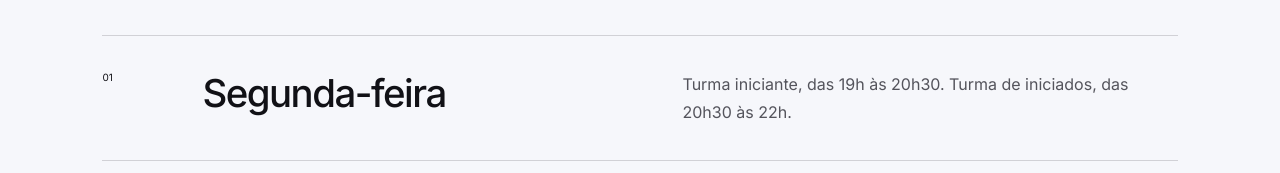
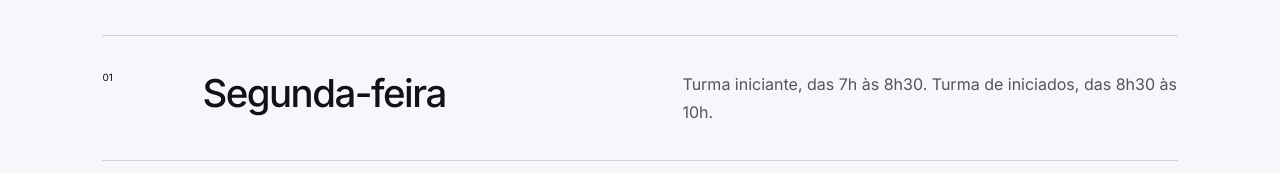
Before and after one commit to leonardodariva/no-ritmo-academia-de-danca, a Next.js app: page /horarios in a window 1280 px wide. Shown: the part 779-952 px from the top of the page. Built offline with nearby package versions, Linux system fonts and the light colour scheme; a web font is replaced by a local one.

Commit message:
content: atualiza formatos modalidades e horários

```diff
--- a/app/aulas/page.tsx
+++ b/app/aulas/page.tsx
@@ -3,5 +3,5 @@ export default function AulasPage() { return <SubpageShell kicker="Do seu jeito"
   {number:"01",title:"Aulas em grupo",text:"Aprendizado coletivo, socialização, prática guiada e evolução em uma turma com objetivos semelhantes."},
   {number:"02",title:"Aulas particulares",text:"Atendimento personalizado para uma pessoa ou casal, com ritmo e horário combinados."},
   {number:"03",title:"Noivos e coreografias",text:"Preparação de danças para casamento, bodas, debutantes e outras celebrações especiais."},
-  {number:"04",title:"Aulas e projetos externos",text:"Possibilidades de oficinas, ações culturais, empresas, escolas, eventos e iniciativas comunitárias."},
+  {number:"04",title:"Como escolher",text:"A equipe orienta cada pessoa conforme objetivo, experiência, disponibilidade e formato mais adequado. Valores e vagas são confirmados diretamente no atendimento."},
 ]} />; }
--- a/app/horarios/page.tsx
+++ b/app/horarios/page.tsx
@@ -1,7 +1,9 @@
 import SubpageShell from "../SubpageShell";
 export default function HorariosPage() { return <SubpageShell kicker="Planeje sua semana" title="Turmas e horários" intro="Confira a grade atual e converse com a equipe para confirmar vagas e agendar uma aula experimental." sections={[
-  {number:"01",title:"Segunda-feira",text:"Turma iniciante, das 19h às 20h30. Turma de iniciados, das 20h30 às 22h."},
-  {number:"02",title:"Terça e quarta-feira",text:"Terça: turma iniciante, das 19h30 às 21h. Quarta: turma iniciante, das 20h às 21h30."},
-  {number:"03",title:"Quinta e sexta-feira",text:"Quinta: turma nível 2, das 20h às 22h. Sexta-feira: sem turmas regulares."},
-  {number:"04",title:"Sábado",text:"Turma iniciante, das 13h30 às 15h. Turma de iniciados, das 15h às 16h30."},
+  {number:"01",title:"Segunda-feira",text:"Turma iniciante, das 7h às 8h30. Turma de iniciados, das 8h30 às 10h."},
+  {number:"02",title:"Terça-feira",text:"Turma iniciante, das 7h30 às 9h."},
+  {number:"03",title:"Quarta-feira",text:"Turma iniciante, das 8h às 9h30."},
+  {number:"04",title:"Quinta-feira",text:"Turma nível 2, das 8h às 10h."},
+  {number:"05",title:"Sexta-feira",text:"Não há turma regular neste dia."},
+  {number:"06",title:"Sábado",text:"Turma iniciante, das 13h30 às 15h. Turma de iniciados, das 15h às 16h30."},
 ]} />; }
--- a/app/modalidades/page.tsx
+++ b/app/modalidades/page.tsx
@@ -1,7 +1,7 @@
 import SubpageShell from "../SubpageShell";
 export default function ModalidadesPage() { return <SubpageShell kicker="Encontre seu ritmo" title="Modalidades" intro="Cada ritmo terá uma explicação própria, nível indicado, benefícios e informações para escolher a melhor turma." sections={[
   {number:"01",title:"Danças de salão",text:"Forró, bolero, samba de gafieira, salsa, zouk, tango, sertanejo e vaneira."},
-  {number:"02",title:"Outras modalidades",text:"Espaço para balé, jazz, dança do ventre e ritmos, conforme a grade atual da academia."},
+  {number:"02",title:"Ritmos e repertórios",text:"A grade de ritmos deve ser confirmada pela academia. Esta página será atualizada com descrições, origens e características de cada modalidade disponível."},
   {number:"03",title:"Níveis de aprendizado",text:"Organização das opções para iniciantes, intermediários e alunos que desejam aperfeiçoamento."},
   {number:"04",title:"Qual ritmo combina comigo?",text:"Um guia simples para ajudar cada visitante a começar de acordo com objetivos, gosto musical e experiência."},
 ]} />; }
--- a/app/page.tsx
+++ b/app/page.tsx
@@ -10,10 +10,10 @@ const experimentalUrl =
 const mapsUrl = "https://www.google.com/maps/search/?api=1&query=No+Ritmo+Academia+de+Dança+Apucarana+PR";
 
 const schedule = [
-  { number: "01", day: "Segunda-feira", sessions: [{ level: "Turma iniciante", time: "19h — 20h30" }, { level: "Turma de iniciados", time: "20h30 — 22h" }] },
-  { number: "02", day: "Terça-feira", sessions: [{ level: "Turma iniciante", time: "19h30 — 21h" }] },
-  { number: "03", day: "Quarta-feira", sessions: [{ level: "Turma iniciante", time: "20h — 21h30" }] },
-  { number: "04", day: "Quinta-feira", sessions: [{ level: "Turma nível 2", time: "20h — 22h" }] },
+  { number: "01", day: "Segunda-feira", sessions: [{ level: "Turma iniciante", time: "7h — 8h30" }, { level: "Turma de iniciados", time: "8h30 — 10h" }] },
+  { number: "02", day: "Terça-feira", sessions: [{ level: "Turma iniciante", time: "7h30 — 9h" }] },
+  { number: "03", day: "Quarta-feira", sessions: [{ level: "Turma iniciante", time: "8h — 9h30" }] },
+  { number: "04", day: "Quinta-feira", sessions: [{ level: "Turma nível 2", time: "8h — 10h" }] },
   { number: "05", day: "Sexta-feira", sessions: [{ level: "Sem turmas", time: "—" }] },
   { number: "06", day: "Sábado", sessions: [{ level: "Turma iniciante", time: "13h30 — 15h" }, { level: "Turma de iniciados", time: "15h — 16h30" }] },
 ];
```
